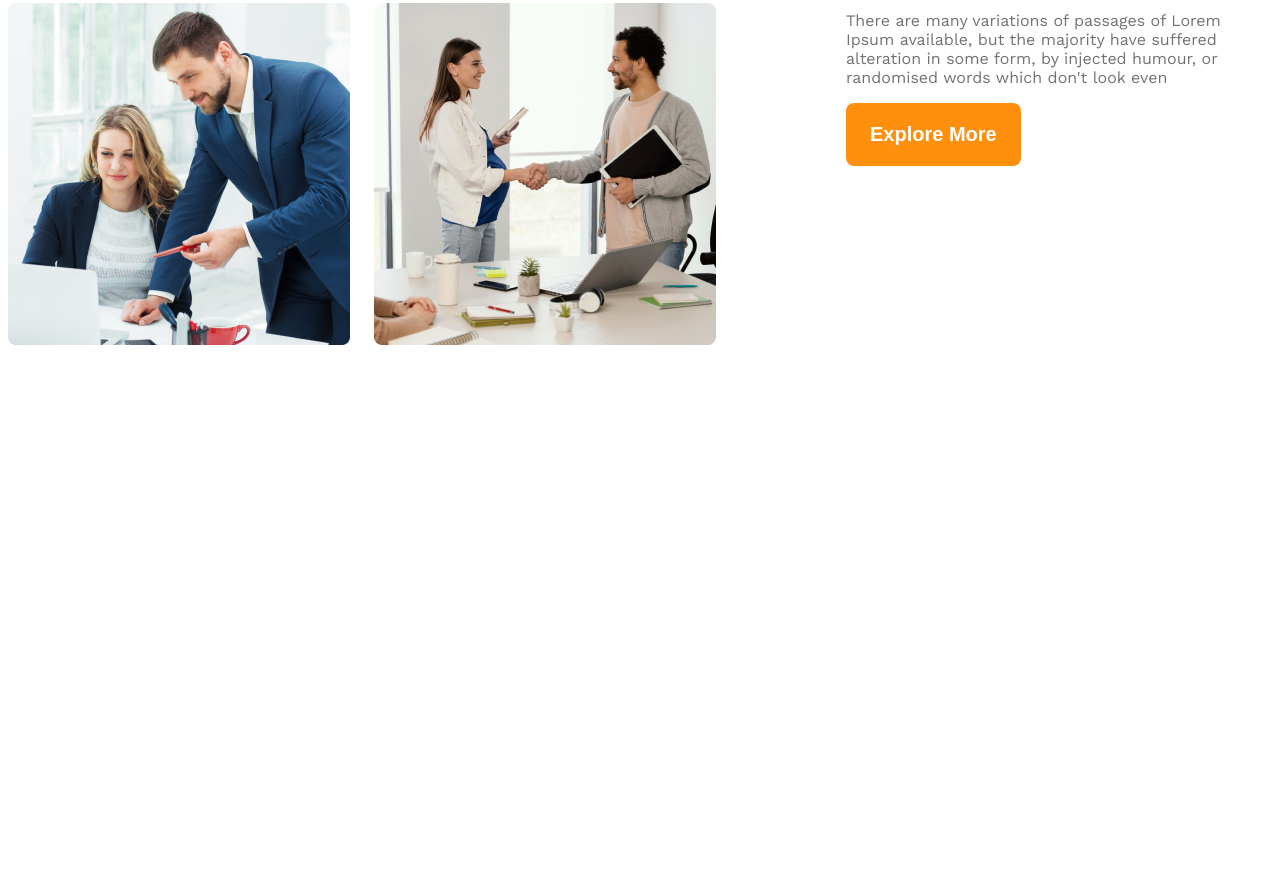
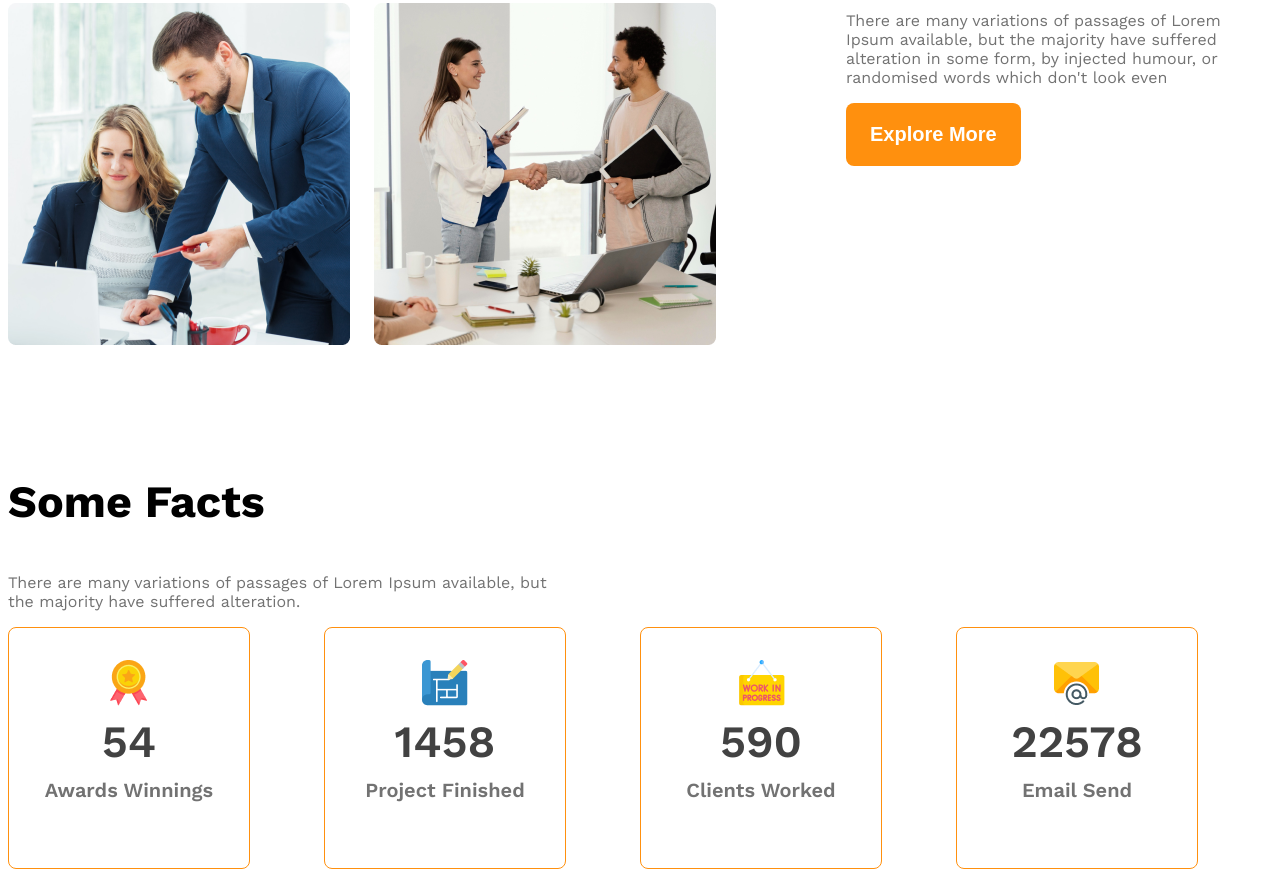
Before and after one commit to mariyamnavila/g3-architect-website, a plain HTML site: page index.html in a window 1280 px wide. Shown: the part 1677-2554 px from the top of the page. Before the commit the page ends 2152 px from the top, so only its background shows below. Drawn offline with nearby package versions, Linux system fonts and the light colour scheme.

Commit message:
added facts section

```diff
--- a/index.html
+++ b/index.html
@@ -49,7 +49,39 @@
 
         <!-- some facts -->
         <section class="some-facts">
-
+            <h3 class="section-title">Some Facts</h3>
+            <p class="text-light-gray fact-description">There are many variations of passages of Lorem Ipsum available, but the majority have suffered alteration.</p>
+            <div class="facts-container">
+                <!-- .fact-card*4>img.fact-icon+h4.fact-number+h5.fact-name -->
+                 <div class="fact-card display-flex">
+                    <div>
+                        <img src="images/icons/ribon.png" alt="" class="fact-icon">
+                        <h4 class="fact-number text-gray">54</h4>
+                        <h5 class="fact-name text-light-gray">Awards Winnings</h5>
+                    </div>
+                 </div>
+                 <div class="fact-card display-flex">
+                    <div>
+                        <img src="images/icons/projects.png" alt="" class="fact-icon">
+                        <h4 class="fact-number text-gray">1458</h4>
+                        <h5 class="fact-name text-light-gray">Project Finished</h5>
+                    </div>
+                 </div>
+                 <div class="fact-card display-flex">
+                    <div>
+                        <img src="images/icons/customers.png" alt="" class="fact-icon">
+                        <h4 class="fact-number text-gray">590</h4>
+                        <h5 class="fact-name text-light-gray">Clients Worked</h5>
+                    </div>
+                 </div>
+                 <div class="fact-card display-flex">
+                    <div>
+                        <img src="images/icons/email.png" alt="" class="fact-icon">
+                        <h4 class="fact-number text-gray">22578</h4>
+                        <h5 class="fact-name text-light-gray">Email Send</h5>
+                    </div>
+                 </div>
+            </div>
         </section>
     </main>
     <footer>
--- a/styles/architects.css
+++ b/styles/architects.css
@@ -113,6 +113,34 @@ main > section{
 #quick-list{
     font-weight: 500;
 }
+/* some facts related styles */
+.facts-container{
+    display: grid;
+    grid-template-columns: repeat(4, 1fr);
+}
+.fact-card{
+    border: 1px solid #FF900E;
+    width: 240px;
+    height: 240px;
+    border-radius: 8px;
+    text-align: center;
+    align-items: center;
+    justify-content: center;
+}
+.fact-number{
+    font-size: 2.8rem ;
+    font-weight: 600 ;
+    margin-top: 5px;
+    margin-bottom: 10px;
+}
+.fact-name{
+    font-size: 1.25rem;
+    font-weight: 600;
+    margin-top: 10px;
+}
+.fact-description{
+    max-width: 540px;
+}
 
 @media screen and (max-width:576px) {
     .navbar ,
```
